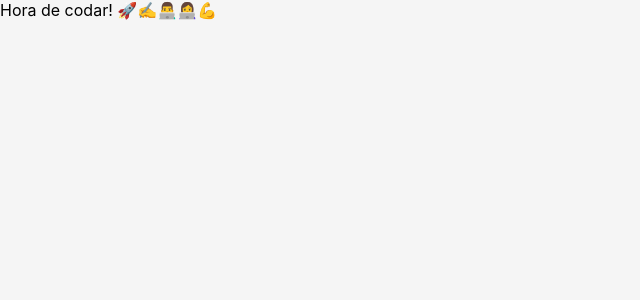
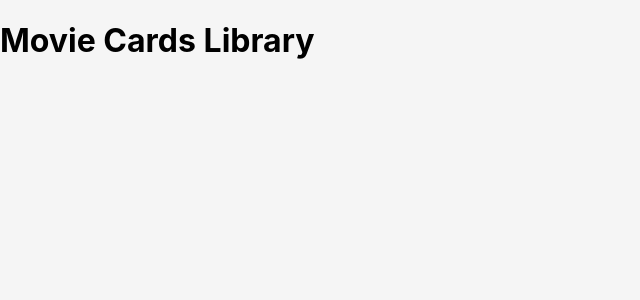
Before and after one commit to christianbvolz/project-movie-cards-library, a React (Create React App) app: page / in a window 1280 px wide. Shown: the top 300 px of the page, without its empty margins (0-640 px from the left). Built offline with nearby package versions, Linux system fonts and the light colour scheme.

Commit message:
requisito 1

```diff
--- a/src/App.js
+++ b/src/App.js
@@ -1,11 +1,11 @@
 import React from 'react';
+import Header from './components/Header';
 import './App.css';
 
 function App() {
   return (
     <div className="App">
-      {/* Sua implementação deve ficar aqui. Remova essas duas linhas e mão na massa */}
-      Hora de codar! 🚀✍️👨‍💻👩‍💻💪
+      <Header />
     </div>
   );
 }
--- a/src/components/Header.jsx
+++ b/src/components/Header.jsx
@@ -1 +1,13 @@
-// implement Header component here
+import React from 'react';
+
+class Header extends React.Component {
+  render() {
+    return (
+      <header>
+        <h1>Movie Cards Library</h1>
+      </header>
+    );
+  }
+}
+
+export default Header;
```
